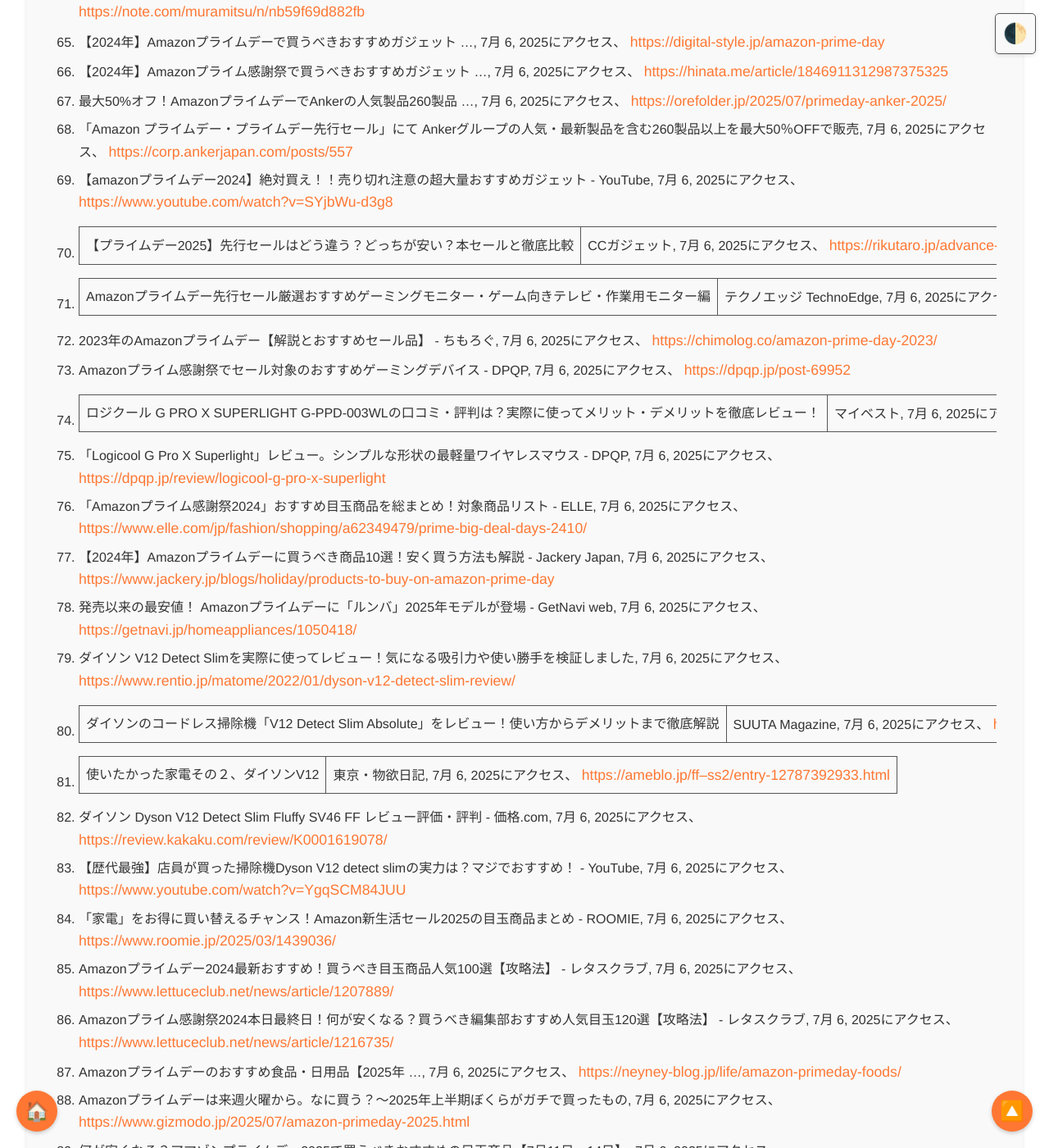
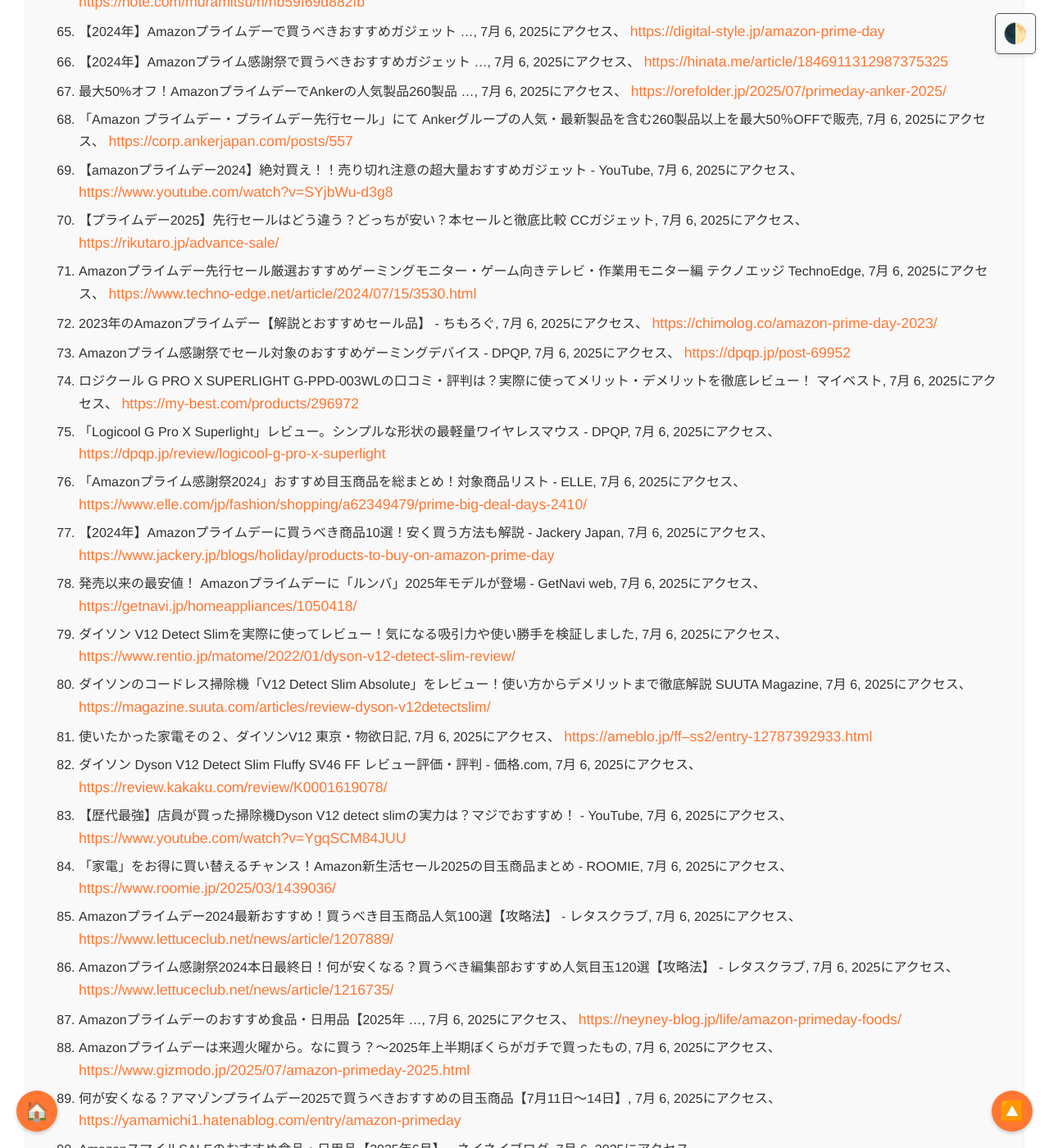
Before and after one commit to aegisfleet/share-deepresearch, a Jekyll site: the page built from _topics/amazon-prime-day/index.md, in a window 1280 px wide and 1400 px high, scrolled down 19011 px. Shown: the whole window at 82% size. Built offline with Jekyll 4.4.1, drawn with Linux system fonts in a browser that asks for light colours; some of the changed text lies outside the part shown.

Commit message:
Auto update files

```diff
--- a/_topics/amazon-prime-day/index.md
+++ b/_topics/amazon-prime-day/index.md
@@ -346,12 +346,12 @@ Apple製品は定価販売が基本であり、価格が下がること自体が
 
 #### **引用文献**
 
-1. Amazonプライムデーいつから？先行セールとの違いは？ | DAZN ..., 7月 6, 2025にアクセス、 [https://www.dazn.com/ja-JP/news/%E3%81%9D%E3%81%AE%E4%BB%96/amazon-prime-202507-period-difference-from-the-pre-sale/1kgst570bat311mky3lg792fnk](https://www.dazn.com/ja-JP/news/%E3%81%9D%E3%81%AE%E4%BB%96/amazon-prime-202507-period-difference-from-the-pre-sale/1kgst570bat311mky3lg792fnk)
+1. Amazonプライムデーいつから？先行セールとの違いは？ DAZN ..., 7月 6, 2025にアクセス、 [https://www.dazn.com/ja-JP/news/%E3%81%9D%E3%81%AE%E4%BB%96/amazon-prime-202507-period-difference-from-the-pre-sale/1kgst570bat311mky3lg792fnk](https://www.dazn.com/ja-JP/news/%E3%81%9D%E3%81%AE%E4%BB%96/amazon-prime-202507-period-difference-from-the-pre-sale/1kgst570bat311mky3lg792fnk)
 2. 【2025年】Amazonプライムデーで何が安くなる？おすすめの注目 ..., 7月 6, 2025にアクセス、 [https://note.com/orisusarusan/n/n2da055fe8ab4](https://note.com/orisusarusan/n/n2da055fe8ab4)
 3. 【2025年7月】一番安いAmazonセールは？次回はいつ開催？年間のセールスケジュール【保存版】, 7月 6, 2025にアクセス、 [https://www.lettuceclub.net/news/article/1232798/](https://www.lettuceclub.net/news/article/1232798/)
 4. 2025年のAmazonプライムデーはいつ開催？注目商品やお得に買い物をするための攻略法を徹底解説, 7月 6, 2025にアクセス、 [https://cuebic.co.jp/your\_select/sale/rs399](https://cuebic.co.jp/your_select/sale/rs399)
-5. Amazonプライムデー2025 先行セールのおすすめ商品は？ | DAZN News JP, 7月 6, 2025にアクセス、 [https://www.dazn.com/ja-JP/news/%E3%81%9D%E3%81%AE%E4%BB%96/amazon-prime-202507-pre-sale-recommended-products/1i6p7neo8gg1k1phcz9moytxi7](https://www.dazn.com/ja-JP/news/%E3%81%9D%E3%81%AE%E4%BB%96/amazon-prime-202507-pre-sale-recommended-products/1i6p7neo8gg1k1phcz9moytxi7)
-6. Amazon プライムデー2025は過去最高規模 覇権を握るブランドはこう動く | DIGIDAY［日本版］, 7月 6, 2025にアクセス、 [https://digiday.jp/modern-retail/marketplace-briefing-this-years-4-day-prime-day-is-a-winner-takes-all-test-for-amazon-sellers/](https://digiday.jp/modern-retail/marketplace-briefing-this-years-4-day-prime-day-is-a-winner-takes-all-test-for-amazon-sellers/)
+5. Amazonプライムデー2025 先行セールのおすすめ商品は？ DAZN News JP, 7月 6, 2025にアクセス、 [https://www.dazn.com/ja-JP/news/%E3%81%9D%E3%81%AE%E4%BB%96/amazon-prime-202507-pre-sale-recommended-products/1i6p7neo8gg1k1phcz9moytxi7](https://www.dazn.com/ja-JP/news/%E3%81%9D%E3%81%AE%E4%BB%96/amazon-prime-202507-pre-sale-recommended-products/1i6p7neo8gg1k1phcz9moytxi7)
+6. Amazon プライムデー2025は過去最高規模 覇権を握るブランドはこう動く DIGIDAY［日本版］, 7月 6, 2025にアクセス、 [https://digiday.jp/modern-retail/marketplace-briefing-this-years-4-day-prime-day-is-a-winner-takes-all-test-for-amazon-sellers/](https://digiday.jp/modern-retail/marketplace-briefing-this-years-4-day-prime-day-is-a-winner-takes-all-test-for-amazon-sellers/)
 7. 【Amazonプライムデー2025】おすすめ狙い目商品。先行セールはいつから？何が安くなる \- ELLE, 7月 6, 2025にアクセス、 [https://www.elle.com/jp/fashion/shopping/a65043062/amazon-prime-day-deals-25/](https://www.elle.com/jp/fashion/shopping/a65043062/amazon-prime-day-deals-25/)
 8. アマゾンプライムデー2025でサブスク無料体験！最新キャンペーン情報まとめ \- Goal.com, 7月 6, 2025にアクセス、 [https://www.goal.com/jp/%E3%83%8B%E3%83%A5%E3%83%BC%E3%82%B9/amazon-prime-day-subscription-service-campaign-2025/blt398b852234f16536](https://www.goal.com/jp/%E3%83%8B%E3%83%A5%E3%83%BC%E3%82%B9/amazon-prime-day-subscription-service-campaign-2025/blt398b852234f16536)
 9. アマゾンプライムデーとは？ブラックフライデーの違いは？2025年の開催日程 \- Goal.com, 7月 6, 2025にアクセス、 [https://www.goal.com/jp/%E3%83%8B%E3%83%A5%E3%83%BC%E3%82%B9/amazon-primeday-blackfriday-difference-2025/blt01a1594cd83ae794](https://www.goal.com/jp/%E3%83%8B%E3%83%A5%E3%83%BC%E3%82%B9/amazon-primeday-blackfriday-difference-2025/blt01a1594cd83ae794)
@@ -363,7 +363,7 @@ Apple製品は定価販売が基本であり、価格が下がること自体が
 15. Amazon（アマゾン）セールはいつ？年間スケジュールを完全ガイド（2025年7月最新） \- ヤマミチ, 7月 6, 2025にアクセス、 [https://yamamichi1.hatenablog.com/entry/amazon-sale-schedule](https://yamamichi1.hatenablog.com/entry/amazon-sale-schedule)
 16. Amazonプライムデー2025のおすすめ支払い方法・ポイント還元キャンペーンまとめ \- Goal.com, 7月 6, 2025にアクセス、 [https://www.goal.com/jp/%E3%83%8B%E3%83%A5%E3%83%BC%E3%82%B9/what-is-the-best-payment-method-for-amazon-prime-day/blta643a8213346767f](https://www.goal.com/jp/%E3%83%8B%E3%83%A5%E3%83%BC%E3%82%B9/what-is-the-best-payment-method-for-amazon-prime-day/blta643a8213346767f)
 17. 【2025最新】Amazonプライムデーで「dポイント最大22%」エントリー＋初めて連携＋d払いで, 7月 6, 2025にアクセス、 [https://www.lettuceclub.net/news/article/1274513/](https://www.lettuceclub.net/news/article/1274513/)
-18. 【Amazonプライムデー2024】7月11日開始！先行セールのおすすめ目玉商品＆買い物戦略完全ガイド | ライフハッカー・ジャパン, 7月 6, 2025にアクセス、 [https://www.lifehacker.jp/article/amazon-prime-day-sale-2024/](https://www.lifehacker.jp/article/amazon-prime-day-sale-2024/)
+18. 【Amazonプライムデー2024】7月11日開始！先行セールのおすすめ目玉商品＆買い物戦略完全ガイド ライフハッカー・ジャパン, 7月 6, 2025にアクセス、 [https://www.lifehacker.jp/article/amazon-prime-day-sale-2024/](https://www.lifehacker.jp/article/amazon-prime-day-sale-2024/)
 19. Amazonほしい物リストの作り方や公開・共有方法を解説！, 7月 6, 2025にアクセス、 [https://giftful.jp/features/259](https://giftful.jp/features/259)
 20. Amazon「ほしい物リスト」の作成方法や匿名で公開する方法を徹底解説！ \- ReRe, 7月 6, 2025にアクセス、 [https://www.rere.jp/beginners/64249/](https://www.rere.jp/beginners/64249/)
 21. 【Amazonほしい物リスト】使い方ガイド！作り方や商品追加、公開・匿名で送る方法も解説, 7月 6, 2025にアクセス、 [https://osusume.mynavi.jp/12156/](https://osusume.mynavi.jp/12156/)
@@ -376,12 +376,12 @@ Apple製品は定価販売が基本であり、価格が下がること自体が
 28. 第2世代になった「Fire TV Stick 4K Max」は、どこが変わったのか \- AV Watch, 7月 6, 2025にアクセス、 [https://av.watch.impress.co.jp/docs/series/zooma/1541547.html](https://av.watch.impress.co.jp/docs/series/zooma/1541547.html)
 29. Fire TV Stick 第2世代って本当に進化しているのか？ガチ比較しました(家電批評), 7月 6, 2025にアクセス、 [https://360life.shinyusha.co.jp/articles/-/45531](https://360life.shinyusha.co.jp/articles/-/45531)
 30. AmazonのFire TV Stick 4K Maxを実機レビュー！第二世代と比較して分かった使いやすさ, 7月 6, 2025にアクセス、 [https://www.rentio.jp/matome/2022/08/amazon-fire-tv-stick-4k-max-review/](https://www.rentio.jp/matome/2022/08/amazon-fire-tv-stick-4k-max-review/)
-31. Echo Popレビュー！初めてのスマートスピーカーに最適 | Prefetch（プリフェッチ）, 7月 6, 2025にアクセス、 [https://prefetch.jp/article/amazon-echopop-review](https://prefetch.jp/article/amazon-echopop-review)
+31. Echo Popレビュー！初めてのスマートスピーカーに最適 Prefetch（プリフェッチ）, 7月 6, 2025にアクセス、 [https://prefetch.jp/article/amazon-echopop-review](https://prefetch.jp/article/amazon-echopop-review)
 32. 【2025年版】Echo Pop レビュー：Alexa搭載スマートスピーカーで実現する快適な暮らし｜初心者向け完全ガイド｜Taka Matsu \- note, 7月 6, 2025にアクセス、 [https://note.com/taka\_matsu1/n/ne7597416c76a](https://note.com/taka_matsu1/n/ne7597416c76a)
 33. Amazon「Echo Pop」と「Echo Dot with clock 第5世代」おすすめはどっち? 違いや特徴を比較レビュー(家電批評) \- 360LiFE, 7月 6, 2025にアクセス、 [https://360life.shinyusha.co.jp/articles/-/43294](https://360life.shinyusha.co.jp/articles/-/43294)
 34. Amazon、5980円で小型でも驚きの高音質「Echo Pop」聴いてみた \- AV Watch, 7月 6, 2025にアクセス、 [https://av.watch.impress.co.jp/docs/review/minireview/1504689.html](https://av.watch.impress.co.jp/docs/review/minireview/1504689.html)
 35. アマゾン「Echo Pop」レビュー：場所を選ばないコンパクトさと予想外の音質が魅力 \- CNET Japan, 7月 6, 2025にアクセス、 [https://japan.cnet.com/article/35204681/](https://japan.cnet.com/article/35204681/)
-36. Kindle Paperwhite シグニチャーエディションを徹底レビュー！実際に使ってわかったよい点・気になった点は？ | マイベスト, 7月 6, 2025にアクセス、 [https://my-best.com/products/5391548](https://my-best.com/products/5391548)
+36. Kindle Paperwhite シグニチャーエディションを徹底レビュー！実際に使ってわかったよい点・気になった点は？ マイベスト, 7月 6, 2025にアクセス、 [https://my-best.com/products/5391548](https://my-best.com/products/5391548)
 37. Amazonプライムデーの目玉商品のおすすめ【何が安くなる？2025 ..., 7月 6, 2025にアクセス、 [https://my-best.com/17075](https://my-best.com/17075)
 38. Amazon Kindle Paperwhiteの口コミ・評判は？実際に使ってよい点・気になる点を徹底レビュー！, 7月 6, 2025にアクセス、 [https://my-best.com/products/5391547](https://my-best.com/products/5391547)
 39. 【レビュー】Kindle Paperwhite シグニチャー エディション (32GB) 6.8インチディスプレイ：圧倒的に見やすい。防水だからお風呂でも読書を楽しめる。 \- note, 7月 6, 2025にアクセス、 [https://note.com/tbola/n/n2674e1648061](https://note.com/tbola/n/n2674e1648061)
@@ -392,7 +392,7 @@ Apple製品は定価販売が基本であり、価格が下がること自体が
 44. 【Amazonプライムデー2024】買うべきおすすめ目玉商品&攻略法 ..., 7月 6, 2025にアクセス、 [https://www.famitsu.com/article/202407/10839](https://www.famitsu.com/article/202407/10839)
 45. AirPods Pro（第2世代）を購入！進化したノイズキャンセリング＆音質をレビュー, 7月 6, 2025にアクセス、 [https://ameblo.jp/omu-ameba/entry-12886502925.html](https://ameblo.jp/omu-ameba/entry-12886502925.html)
 46. AirPods Pro（第2世代）USB-Cを徹底レビュー！Lightning版や第1世代との違いも解説, 7月 6, 2025にアクセス、 [https://my-best.com/products/1747280](https://my-best.com/products/1747280)
-47. AirPods Pro（第2世代）をレビュー！クチコミ・評判をもとに徹底検証 | マイベスト, 7月 6, 2025にアクセス、 [https://my-best.com/products/751600](https://my-best.com/products/751600)
+47. AirPods Pro（第2世代）をレビュー！クチコミ・評判をもとに徹底検証 マイベスト, 7月 6, 2025にアクセス、 [https://my-best.com/products/751600](https://my-best.com/products/751600)
 48. 【17%OFF】第２世代のTypeC AirPods Proが唐突にAmazonで爆安の件, 7月 6, 2025にアクセス、 [https://comfortable-life.net/archives/548](https://comfortable-life.net/archives/548)
 49. Apple AirPods Pro 第2世代 MagSafe充電ケース(USB-C)付き MTJV3J/A レビュー評価・評判, 7月 6, 2025にアクセス、 [https://review.kakaku.com/review/K0001566951/](https://review.kakaku.com/review/K0001566951/)
 50. AmazonプライムデーでApple製品が安く買える！対象製品は？狙い目を解説 \- note, 7月 6, 2025にアクセス、 [https://note.com/orisusarusan/n/n3752ef82c9b0](https://note.com/orisusarusan/n/n3752ef82c9b0)
@@ -415,18 +415,18 @@ Apple製品は定価販売が基本であり、価格が下がること自体が
 67. 最大50%オフ！AmazonプライムデーでAnkerの人気製品260製品 ..., 7月 6, 2025にアクセス、 [https://orefolder.jp/2025/07/primeday-anker-2025/](https://orefolder.jp/2025/07/primeday-anker-2025/)
 68. 「Amazon プライムデー・プライムデー先行セール」にて Ankerグループの人気・最新製品を含む260製品以上を最大50％OFFで販売, 7月 6, 2025にアクセス、 [https://corp.ankerjapan.com/posts/557](https://corp.ankerjapan.com/posts/557)
 69. 【amazonプライムデー2024】絶対買え！！売り切れ注意の超大量おすすめガジェット \- YouTube, 7月 6, 2025にアクセス、 [https://www.youtube.com/watch?v=SYjbWu-d3g8](https://www.youtube.com/watch?v=SYjbWu-d3g8)
-70. 【プライムデー2025】先行セールはどう違う？どっちが安い？本セールと徹底比較 | CCガジェット, 7月 6, 2025にアクセス、 [https://rikutaro.jp/advance-sale/](https://rikutaro.jp/advance-sale/)
-71. Amazonプライムデー先行セール厳選おすすめゲーミングモニター・ゲーム向きテレビ・作業用モニター編 | テクノエッジ TechnoEdge, 7月 6, 2025にアクセス、 [https://www.techno-edge.net/article/2024/07/15/3530.html](https://www.techno-edge.net/article/2024/07/15/3530.html)
+70. 【プライムデー2025】先行セールはどう違う？どっちが安い？本セールと徹底比較 CCガジェット, 7月 6, 2025にアクセス、 [https://rikutaro.jp/advance-sale/](https://rikutaro.jp/advance-sale/)
+71. Amazonプライムデー先行セール厳選おすすめゲーミングモニター・ゲーム向きテレビ・作業用モニター編 テクノエッジ TechnoEdge, 7月 6, 2025にアクセス、 [https://www.techno-edge.net/article/2024/07/15/3530.html](https://www.techno-edge.net/article/2024/07/15/3530.html)
 72. 2023年のAmazonプライムデー【解説とおすすめセール品】 \- ちもろぐ, 7月 6, 2025にアクセス、 [https://chimolog.co/amazon-prime-day-2023/](https://chimolog.co/amazon-prime-day-2023/)
 73. Amazonプライム感謝祭でセール対象のおすすめゲーミングデバイス \- DPQP, 7月 6, 2025にアクセス、 [https://dpqp.jp/post-69952](https://dpqp.jp/post-69952)
-74. ロジクール G PRO X SUPERLIGHT G-PPD-003WLの口コミ・評判は？実際に使ってメリット・デメリットを徹底レビュー！ | マイベスト, 7月 6, 2025にアクセス、 [https://my-best.com/products/296972](https://my-best.com/products/296972)
+74. ロジクール G PRO X SUPERLIGHT G-PPD-003WLの口コミ・評判は？実際に使ってメリット・デメリットを徹底レビュー！ マイベスト, 7月 6, 2025にアクセス、 [https://my-best.com/products/296972](https://my-best.com/products/296972)
 75. 「Logicool G Pro X Superlight」レビュー。シンプルな形状の最軽量ワイヤレスマウス \- DPQP, 7月 6, 2025にアクセス、 [https://dpqp.jp/review/logicool-g-pro-x-superlight](https://dpqp.jp/review/logicool-g-pro-x-superlight)
 76. 「Amazonプライム感謝祭2024」おすすめ目玉商品を総まとめ！対象商品リスト \- ELLE, 7月 6, 2025にアクセス、 [https://www.elle.com/jp/fashion/shopping/a62349479/prime-big-deal-days-2410/](https://www.elle.com/jp/fashion/shopping/a62349479/prime-big-deal-days-2410/)
 77. 【2024年】Amazonプライムデーに買うべき商品10選！安く買う方法も解説 \- Jackery Japan, 7月 6, 2025にアクセス、 [https://www.jackery.jp/blogs/holiday/products-to-buy-on-amazon-prime-day](https://www.jackery.jp/blogs/holiday/products-to-buy-on-amazon-prime-day)
 78. 発売以来の最安値！ Amazonプライムデーに「ルンバ」2025年モデルが登場 \- GetNavi web, 7月 6, 2025にアクセス、 [https://getnavi.jp/homeappliances/1050418/](https://getnavi.jp/homeappliances/1050418/)
 79. ダイソン V12 Detect Slimを実際に使ってレビュー！気になる吸引力や使い勝手を検証しました, 7月 6, 2025にアクセス、 [https://www.rentio.jp/matome/2022/01/dyson-v12-detect-slim-review/](https://www.rentio.jp/matome/2022/01/dyson-v12-detect-slim-review/)
-80. ダイソンのコードレス掃除機「V12 Detect Slim Absolute」をレビュー！使い方からデメリットまで徹底解説 | SUUTA Magazine, 7月 6, 2025にアクセス、 [https://magazine.suuta.com/articles/review-dyson-v12detectslim/](https://magazine.suuta.com/articles/review-dyson-v12detectslim/)
-81. 使いたかった家電その２、ダイソンV12 | 東京・物欲日記, 7月 6, 2025にアクセス、 [https://ameblo.jp/ff--ss2/entry-12787392933.html](https://ameblo.jp/ff--ss2/entry-12787392933.html)
+80. ダイソンのコードレス掃除機「V12 Detect Slim Absolute」をレビュー！使い方からデメリットまで徹底解説 SUUTA Magazine, 7月 6, 2025にアクセス、 [https://magazine.suuta.com/articles/review-dyson-v12detectslim/](https://magazine.suuta.com/articles/review-dyson-v12detectslim/)
+81. 使いたかった家電その２、ダイソンV12 東京・物欲日記, 7月 6, 2025にアクセス、 [https://ameblo.jp/ff--ss2/entry-12787392933.html](https://ameblo.jp/ff--ss2/entry-12787392933.html)
 82. ダイソン Dyson V12 Detect Slim Fluffy SV46 FF レビュー評価・評判 \- 価格.com, 7月 6, 2025にアクセス、 [https://review.kakaku.com/review/K0001619078/](https://review.kakaku.com/review/K0001619078/)
 83. 【歴代最強】店員が買った掃除機Dyson V12 detect slimの実力は？マジでおすすめ！ \- YouTube, 7月 6, 2025にアクセス、 [https://www.youtube.com/watch?v=YgqSCM84JUU](https://www.youtube.com/watch?v=YgqSCM84JUU)
 84. 「家電」をお得に買い替えるチャンス！Amazon新生活セール2025の目玉商品まとめ \- ROOMIE, 7月 6, 2025にアクセス、 [https://www.roomie.jp/2025/03/1439036/](https://www.roomie.jp/2025/03/1439036/)
@@ -437,7 +437,7 @@ Apple製品は定価販売が基本であり、価格が下がること自体が
 89. 何が安くなる？アマゾンプライムデー2025で買うべきおすすめの目玉商品【7月11日～14日】, 7月 6, 2025にアクセス、 [https://yamamichi1.hatenablog.com/entry/amazon-primeday](https://yamamichi1.hatenablog.com/entry/amazon-primeday)
 90. AmazonスマイルSALEのおすすめ食品・日用品【2025年6月】 \- ネイネイブログ, 7月 6, 2025にアクセス、 [https://neyney-blog.jp/life/amazon-smile-sale-foods/](https://neyney-blog.jp/life/amazon-smile-sale-foods/)
 91. 【Amazonプライム感謝祭2024】みんなが買った人気ランキングTOP5！3位お買い得歯磨き粉、2位大容量洗濯洗剤、1位は？【もうすぐ終了】 \- レタスクラブ, 7月 6, 2025にアクセス、 [https://www.lettuceclub.net/news/article/1223599/](https://www.lettuceclub.net/news/article/1223599/)
-92. 2025年のAmazonプライムデーは7/11〜7/14が本番！先行セールは8日から！攻略法と買うべき目玉商品を紹介 | Amebaチョイス, 7月 6, 2025にアクセス、 [https://choice.ameba.jp/online-shopping/amazon-prime-day-2025/](https://choice.ameba.jp/online-shopping/amazon-prime-day-2025/)
+92. 2025年のAmazonプライムデーは7/11〜7/14が本番！先行セールは8日から！攻略法と買うべき目玉商品を紹介 Amebaチョイス, 7月 6, 2025にアクセス、 [https://choice.ameba.jp/online-shopping/amazon-prime-day-2025/](https://choice.ameba.jp/online-shopping/amazon-prime-day-2025/)
 93. Amazonプライムデー昨年の売れ筋ランキングは？今年(2025年)の狙うべき商品を紹介, 7月 6, 2025にアクセス、 [https://www.goal.com/jp/%E3%83%8B%E3%83%A5%E3%83%BC%E3%82%B9/amazon-prime-day-what-sold-well-last-year-popular-items-to-watch/bltd9901bae8e2ee951](https://www.goal.com/jp/%E3%83%8B%E3%83%A5%E3%83%BC%E3%82%B9/amazon-prime-day-what-sold-well-last-year-popular-items-to-watch/bltd9901bae8e2ee951)
 94. 2025年6月20日～23日！Amazonファッションタイムセール祭りで ..., 7月 6, 2025にアクセス、 [https://yamamichi1.hatenablog.com/entry/amazon-fashion-timesale](https://yamamichi1.hatenablog.com/entry/amazon-fashion-timesale)
 95. 【2025年】Amazonプライムデー情報！おすすめキャンプ用品と ..., 7月 6, 2025にアクセス、 [https://yosojicamp.jp/amazon-prime-day-sale/](https://yosojicamp.jp/amazon-prime-day-sale/)
--- a/_topics/amazon-prime-day/infographic.html
+++ b/_topics/amazon-prime-day/infographic.html
@@ -1,6 +1,9 @@
 <!DOCTYPE html>
 <html lang="ja">
 <head>
+    <script async src="https://pagead2.googlesyndication.com/pagead/js/adsbygoogle.js?client=ca-pub-3122674942116250" crossorigin="anonymous"></script>
+    <link rel="icon" type="image/png" sizes="32x32" href="/share-deepresearch/assets/favicon/favicon-32x32.png">
+    <link rel="icon" type="image/png" sizes="16x16" href="/share-deepresearch/assets/favicon/favicon-16x16.png">
     <meta charset="UTF-8">
     <meta name="viewport" content="width=device-width, initial-scale=1.0">
     <title>2025年 Amazonプライムデー 完全攻略インフォグラフィック</title>
--- a/_topics/amazon-prime-day/reveal.html
+++ b/_topics/amazon-prime-day/reveal.html
@@ -1,6 +1,9 @@
 <!doctype html>
 <html lang="ja">
 <head>
+    <script async src="https://pagead2.googlesyndication.com/pagead/js/adsbygoogle.js?client=ca-pub-3122674942116250" crossorigin="anonymous"></script>
+    <link rel="icon" type="image/png" sizes="32x32" href="/share-deepresearch/assets/favicon/favicon-32x32.png">
+    <link rel="icon" type="image/png" sizes="16x16" href="/share-deepresearch/assets/favicon/favicon-16x16.png">
     <meta charset="utf-8">
     <meta name="viewport" content="width=device-width, initial-scale=1.0, maximum-scale=1.0, user-scalable=no">
 
```
